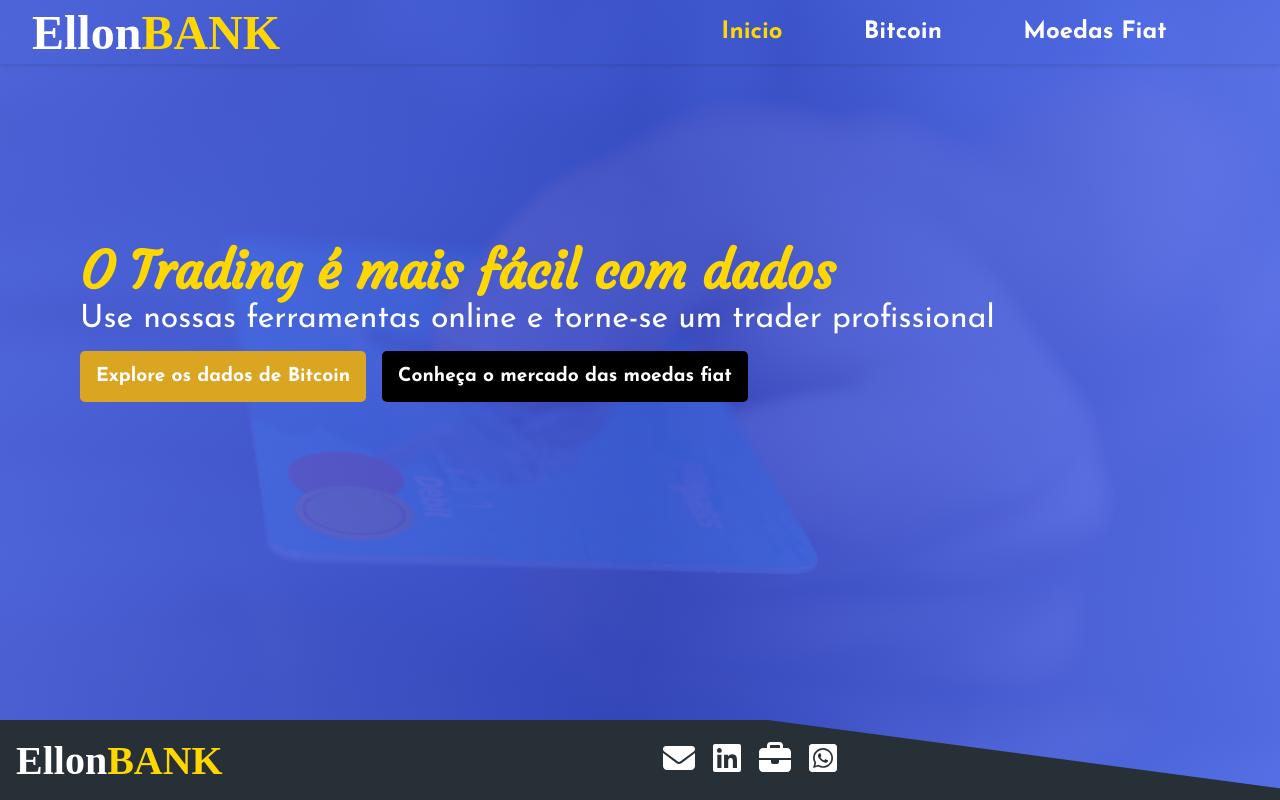
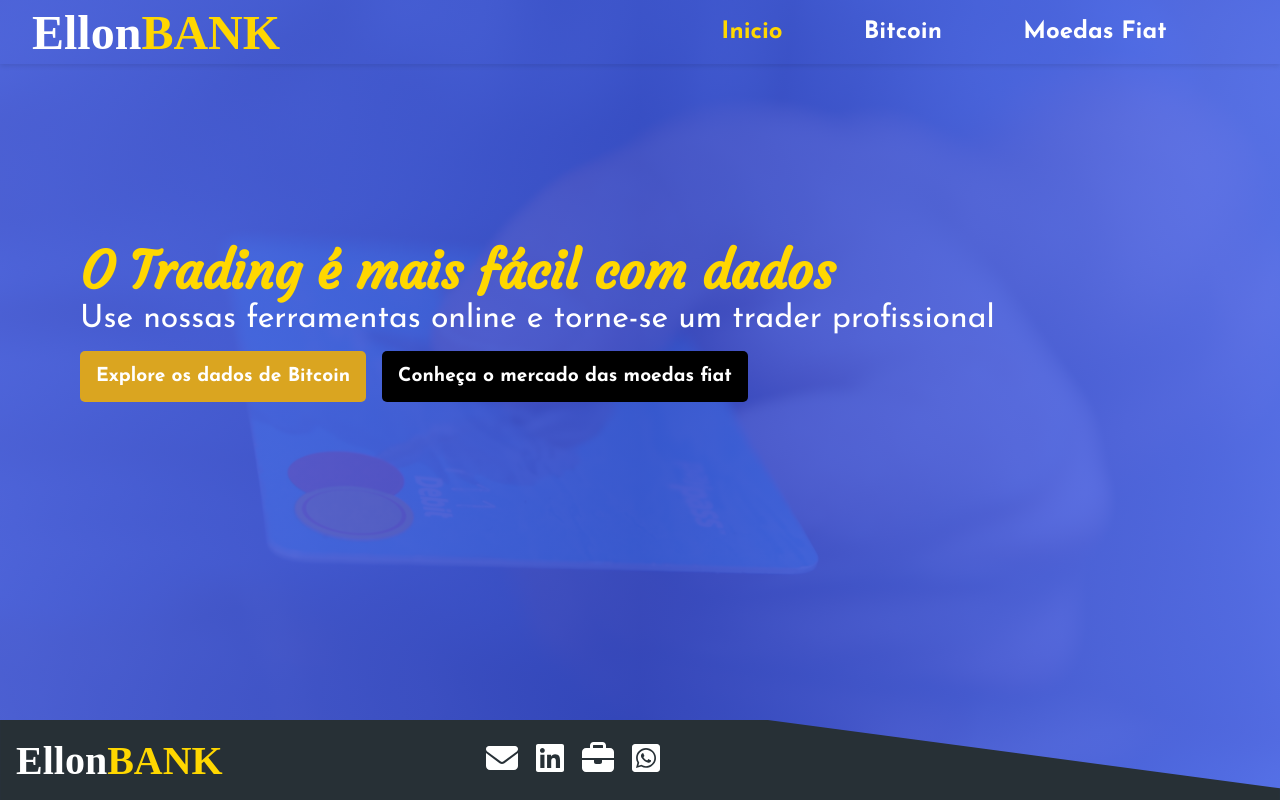
Before and after one commit to Carlitonchin/ellon, a Next.js app: page / in a window 1280 px wide. Built offline with nearby package versions, Linux system fonts and the light colour scheme; a web font is replaced by a local one.

Commit message:
move footer icons to left when windows width is less tan 1500px

```diff
--- a/styles/footer.css
+++ b/styles/footer.css
@@ -21,6 +21,12 @@ footer > .icons{
     align-items: center;
 }
 
+@media only screen and (max-width: 1500px) {
+    footer > .icons{
+        width: 55%;
+    }
+  }
+
 footer > .icons > .icon{
 
     margin-left: 1rem;
```
